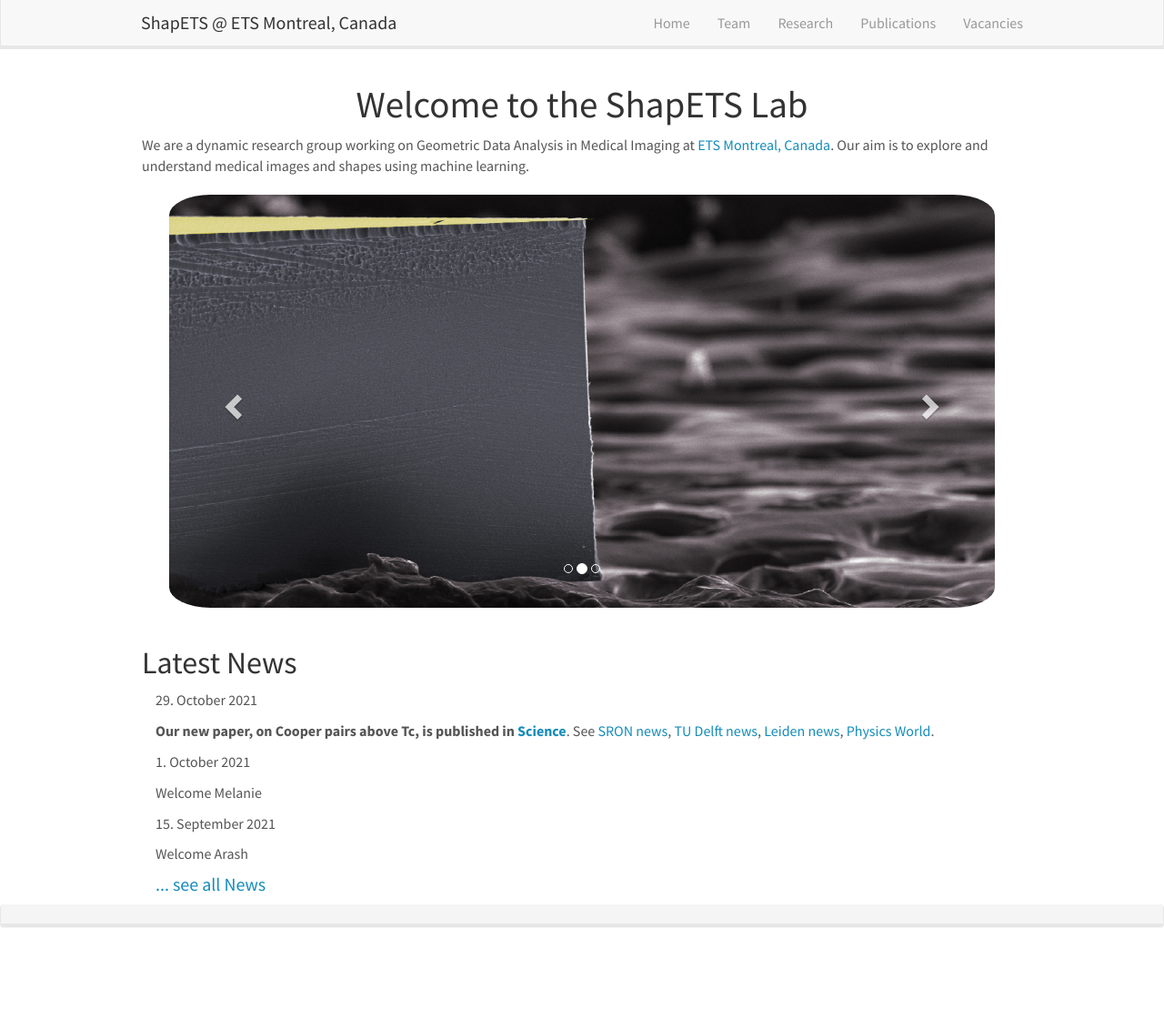
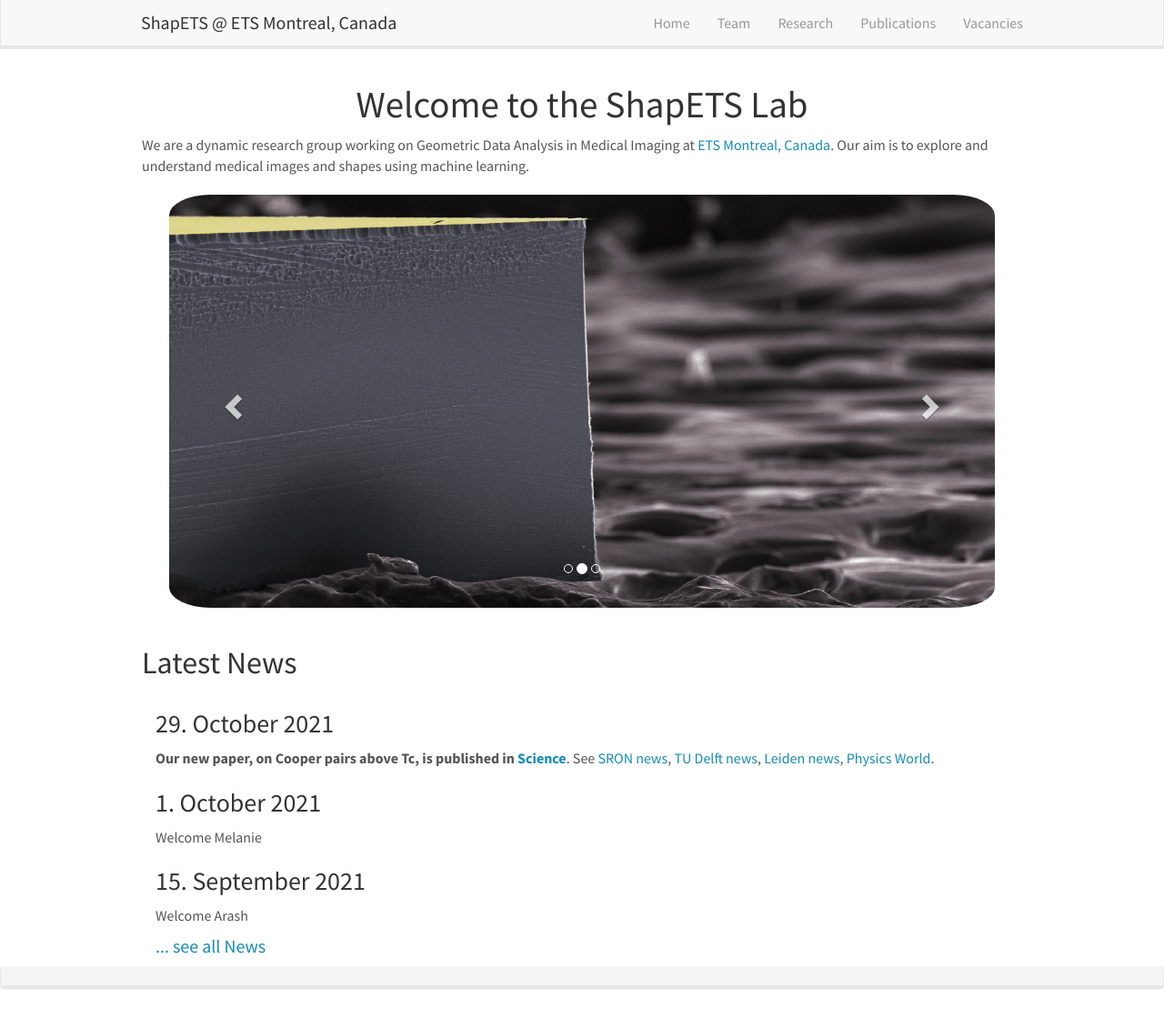
Before and after one commit to kharitz/shapets_website, a Jekyll site: the page built from _pages/home.md, in a window 1280 px wide and 1109 px high. Shown: the whole window at 91% size. Built offline with Jekyll 4.4.1, drawn with Linux system fonts in a browser that asks for light colours; nearby versions of some CDN libraries.

Commit message:
Update news.html

```diff
--- a/_includes/news.html
+++ b/_includes/news.html
@@ -2,8 +2,8 @@
 <div class="container-fluid">
 
 {% for article in site.data.news limit:9 %}
-<p><span>{{ article.date}}
-{{ article.headline | markdownify}}</span></p>
+<h3>{{ article.date}}</h3>
+{{ article.headline | markdownify}}
 {% endfor %}
 
 <h4><a href="{{ site.url }}{{ site.baseurl }}/allnews.html">... see all News</a></h4>
```
